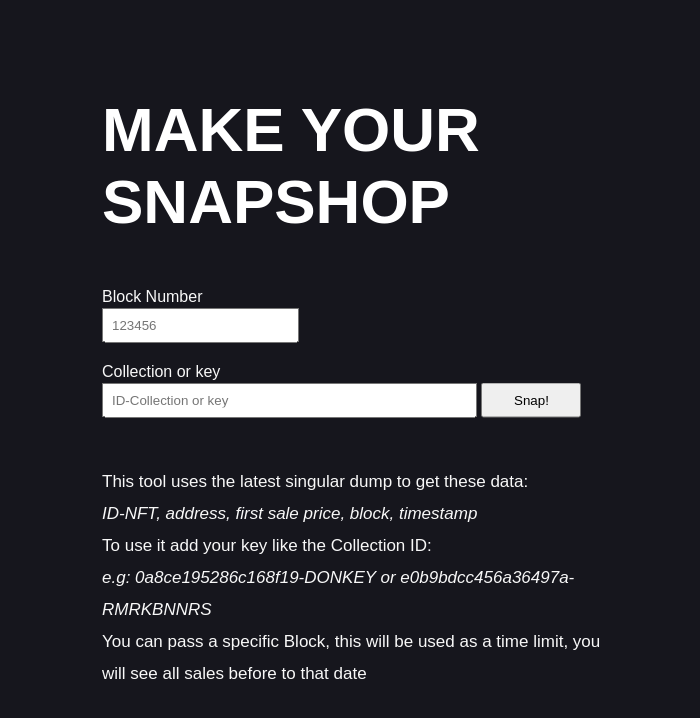
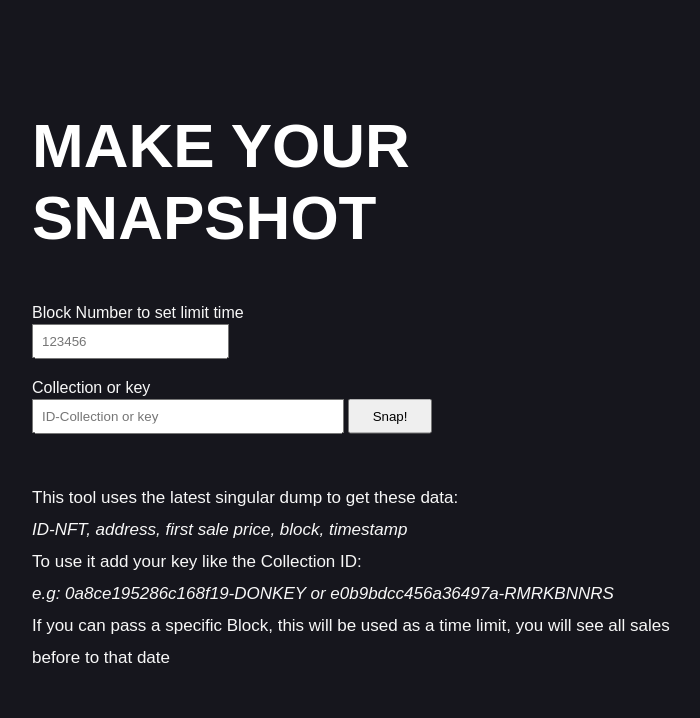
Before and after one commit to MarcooRo/remark-snapshot-tools, a website: page index.html in a window 1280 px wide. Shown: the whole page, without its empty margins (288-988 px from the left). Drawn offline with Linux system fonts and the light colour scheme.

Commit message:
add block number to set limit

```diff
--- a/index.html
+++ b/index.html
@@ -28,11 +28,11 @@
         top: 50%;
         -webkit-transform: translate(-50%, -50%);
         transform: translate(-50%, -50%);
-        max-width: 500px
+        max-width: 750px
     }
 
     form {
-        width: 100%;
+        width: 65%;
         margin: 0 0 48px;
     }
 
@@ -70,10 +70,10 @@
 
 <body>
     <div class='central'>
-        <h1>Make your Snapshop</h1>
+        <h1>Make your Snapshot</h1>
         <form method="POST" class="nft-form">
-            <span>Block Number</span><br>
-            <input type='number' nome='blockLimit' id='blockLimit' class='blockLimit' placeholder='123456'><br>
+            <span>Block Number to set limit time</span><br>
+            <input type='number' name='blockLimit' id='blockLimit' class='blockLimit' placeholder='123456'><br>
             <br>
             <span>Collection or key</span><br>
             <input class="nftId" type="text" name="nftId" id="nftId" placeholder='ID-Collection or key'>
@@ -92,7 +92,7 @@
             <i>ID-NFT, address, first sale price, block, timestamp</i><br>
             To use it add your key like the Collection ID:<br>
             <i>e.g: 0a8ce195286c168f19-DONKEY or e0b9bdcc456a36497a-RMRKBNNRS</i><br>
-            You can pass a specific Block, this will be used as a time limit, you will see all sales before to that date
+            If you can pass a specific Block, this will be used as a time limit, you will see all sales before to that date
         </p>
     </div>
     <script>
```
Also changed, not shown: Main.js (+5 -2 lines).
